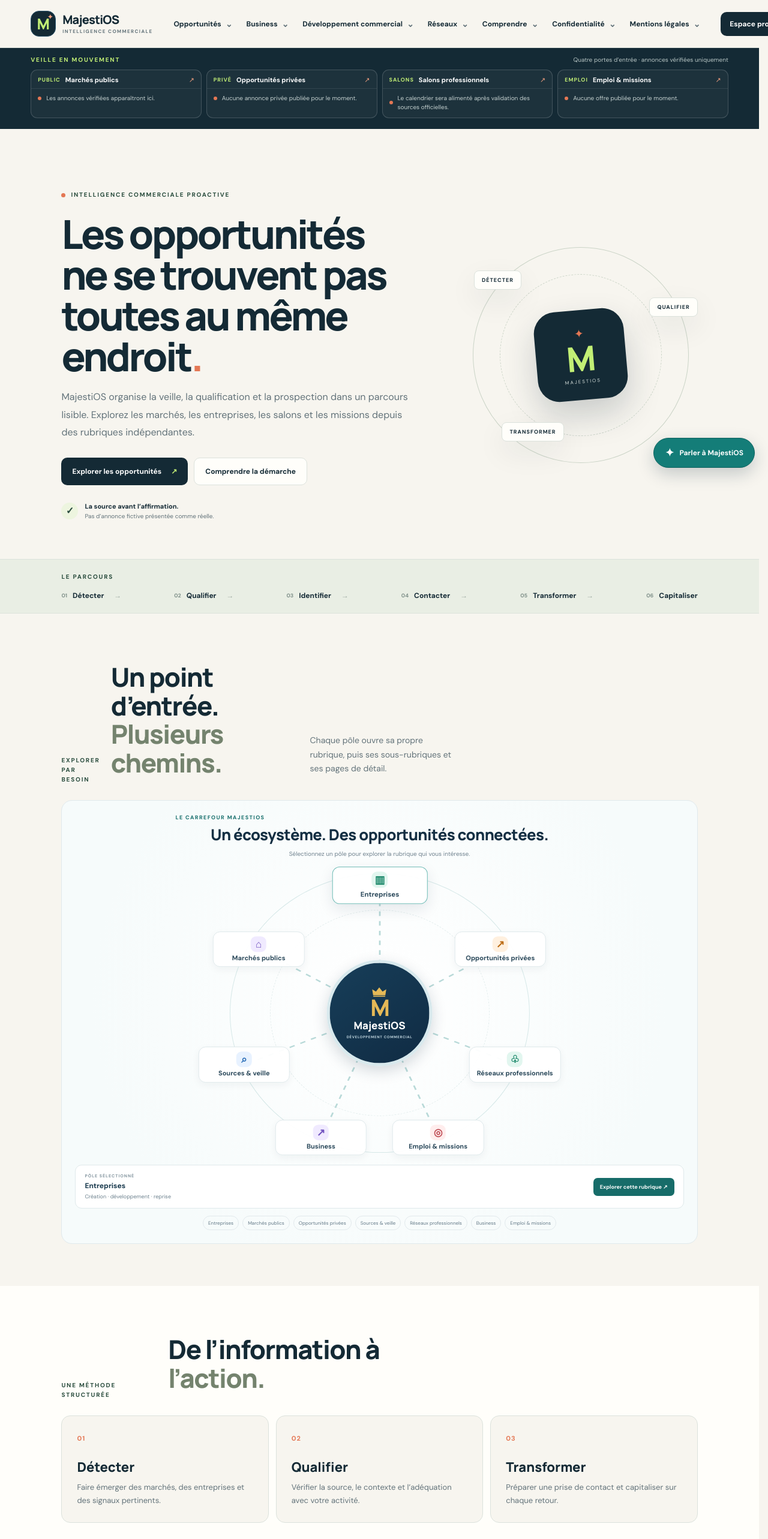
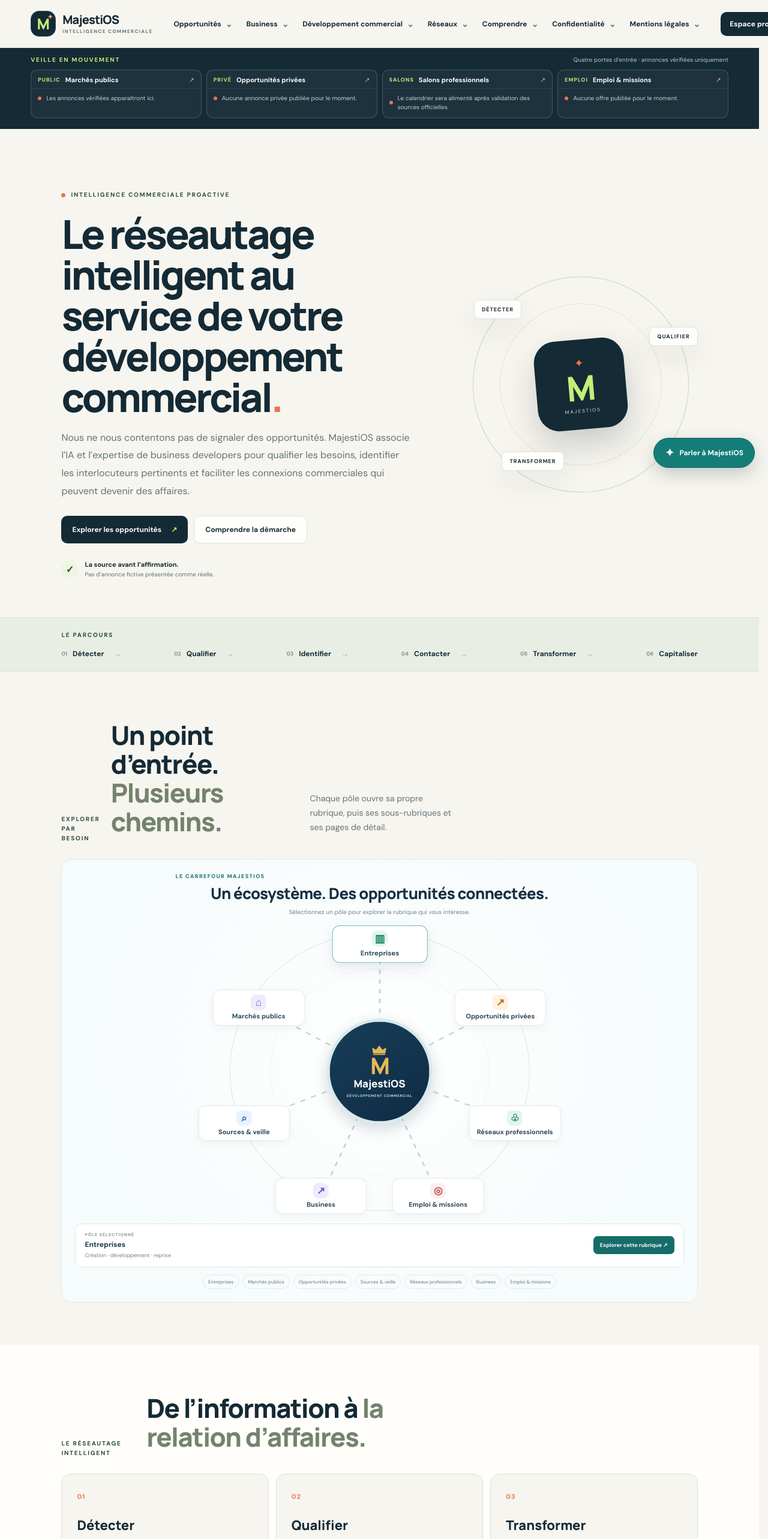
Before and after one commit to Chexpeer/Majestios, a Next.js app: page / in a window 1280 px wide. Shown: the top 2566 px of the page at 60% size. Built offline with nearby package versions, Linux system fonts and the light colour scheme.

Commit message:
Recentrer l’accueil sur le réseautage intelligent

```diff
--- a/src/app/page.tsx
+++ b/src/app/page.tsx
@@ -21,8 +21,8 @@ export default function HomePage() {
     <section className="home-hero-redesign">
       <div className="hero-copy">
         <span className="eyebrow"><i /> INTELLIGENCE COMMERCIALE PROACTIVE</span>
-        <h1>Les opportunités ne se trouvent pas toutes au même endroit<span>.</span></h1>
-        <p>MajestiOS organise la veille, la qualification et la prospection dans un parcours lisible. Explorez les marchés, les entreprises, les salons et les missions depuis des rubriques indépendantes.</p>
+        <h1>Le réseautage intelligent au service de votre développement commercial<span>.</span></h1>
+        <p>Nous ne nous contentons pas de signaler des opportunités. MajestiOS associe l’IA et l’expertise de business developers pour qualifier les besoins, identifier les interlocuteurs pertinents et faciliter les connexions commerciales qui peuvent devenir des affaires.</p>
         <div className="hero-actions"><Link className="button-primary" href="/opportunites">Explorer les opportunités <span>↗</span></Link><Link className="button-secondary" href="/comprendre/concept">Comprendre la démarche</Link></div>
         <div className="hero-trust"><span className="trust-mark">✓</span><span><strong>La source avant l’affirmation.</strong><small>Pas d’annonce fictive présentée comme réelle.</small></span></div>
       </div>
@@ -30,7 +30,7 @@ export default function HomePage() {
     </section>
     <section className="mission-strip"><span className="eyebrow">LE PARCOURS</span><div>{["Détecter","Qualifier","Identifier","Contacter","Transformer","Capitaliser"].map((step,index)=><span key={step}><b>{String(index+1).padStart(2,"0")}</b>{step}{index<5?<i>→</i>:null}</span>)}</div></section>
     <section className="home-map-section"><div className="section-heading"><span className="eyebrow">EXPLORER PAR BESOIN</span><h2>Un point d’entrée. <em>Plusieurs chemins.</em></h2><p>Chaque pôle ouvre sa propre rubrique, puis ses sous-rubriques et ses pages de détail.</p></div><MajestiOSOpportunityMap /></section>
-    <section className="pillars-section"><div className="section-heading"><span className="eyebrow">UNE MÉTHODE STRUCTURÉE</span><h2>De l’information à <em>l’action.</em></h2></div><div className="pillars-grid">{pillars.map((pillar)=><article className="pillar-card" key={pillar.number}><span>{pillar.number}</span><h3>{pillar.title}</h3><p>{pillar.text}</p></article>)}</div></section>
+    <section className="pillars-section"><div className="section-heading"><span className="eyebrow">LE RÉSEAUTAGE INTELLIGENT</span><h2>De l’information à <em>la relation d’affaires.</em></h2></div><div className="pillars-grid">{pillars.map((pillar)=><article className="pillar-card" key={pillar.number}><span>{pillar.number}</span><h3>{pillar.title}</h3><p>{pillar.text}</p></article>)}</div></section>
     <footer className="redesign-footer"><Link href="/" className="footer-brand">MajestiOS</Link><span>© MajestiOS · Version de refonte indépendante</span><nav><Link href="/comprendre/faq">FAQ</Link><Link href="/confidentialite">Confidentialité</Link><Link href="/mentions-legales">Mentions légales</Link></nav></footer>
   </main>;
 }
```
